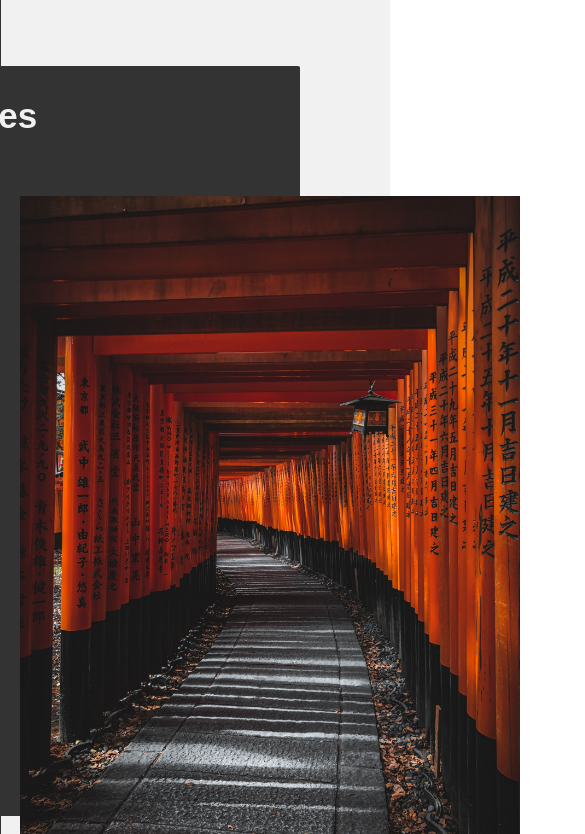
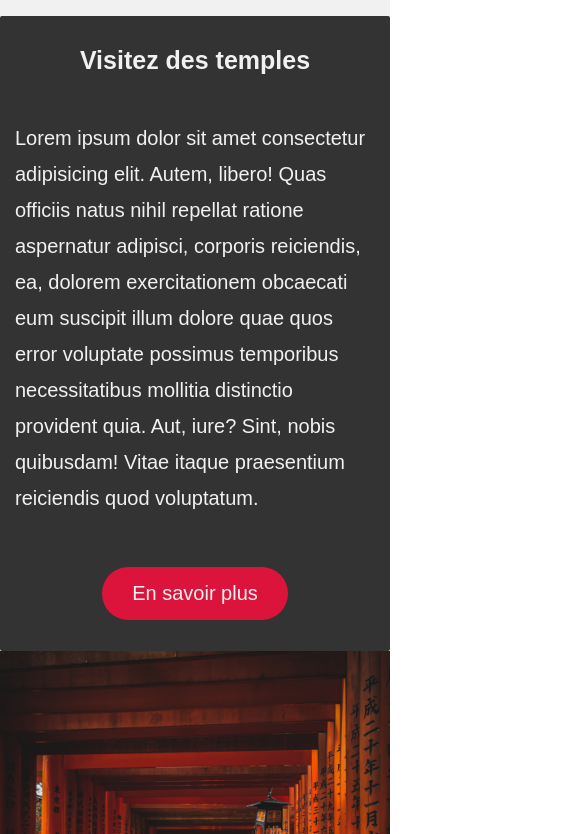
Before and after one commit to wilodorico/kyoto-tourisme, a plain HTML site: page index.html in a window 390 px wide. Shown: the part 684-1518 px from the top of the page, 585 px wide, since content can reach past the window. Drawn offline with Linux system fonts and the light colour scheme; a web font is replaced by a local one.

Commit message:
ajustement du responsive de la section asymetrique

```diff
--- a/style.css
+++ b/style.css
@@ -307,3 +307,107 @@ nav {
   grid-area: 1 / 3 / -1 / 4;
   border-left: 1px solid #333;
 }
+
+@media screen and (max-width: 1200px) {
+  .section-asymetrique {
+    grid-template: 200px repeat(6, auto) 100px / 1fr 600px 1fr;
+  }
+  .section-asymetrique h2 {
+    font-size: 50px;
+    padding-bottom: 0px;
+  }
+  .bloc-1 {
+    grid-area: 2 / 2 / 3 / 3;
+  }
+  .img-grid-1 {
+    grid-area: 3 / 2 / 4 /3;
+  }
+  .bloc-right {
+    grid-area: 4 / 2 / 5 / 3;
+  }
+  .img-grid-2 {
+    grid-area: 5 / 2 / 6 / 3;
+  }
+  .bloc-3 {
+    grid-area: 6 / 2 / 7 / 3;
+  }
+  .img-grid-3 {
+    grid-area: 7 / 2 / 8 / 3;
+  }
+  .bloc {
+    height: 100%;
+    margin-bottom: 0px;
+  }
+  .img-grid {
+    position: static;
+    width: 600px;
+    height: 750px;
+  }
+
+  .img-grid-1,
+  .img-grid-3 {
+    top: 0px;
+    left: 0px;
+  }
+  .img-grid-2 {
+    top: 0px;
+    left: 0px;
+  }
+  .bloc-left {
+    left: 0px;
+  }
+  .bloc-right {
+    right: 0px;
+  }
+  .bloc-txt-left {
+    width: 100%;
+    height: 100%;
+  }
+  .bloc-txt-left h3,
+  .bloc-txt-right h3 {
+    text-align: center;
+  }
+  .bloc-txt-left p,
+  .bloc-txt-right p {
+    font-size: 20px;
+    line-height: 1.8;
+    padding: 15px;
+  }
+  .bloc button {
+    font-size: 20px;
+    padding: 15px 30px;
+    margin-bottom: 30px;
+  }
+  .bloc-txt-right {
+    position: static;
+    width: 100%;
+    height: 100%;
+  }
+}
+
+@media screen and (max-width: 600px) {
+  .section-asymetrique {
+    grid-template: 150px repeat(6, auto) 100px / 100%;
+  }
+  .ligne-gauche, .ligne-droite {
+    display: none;
+  }
+  .section-asymetrique h2 {
+    font-size: 25px;
+  }
+  .bloc,
+  .img-grid {
+    grid-area: auto;
+  }
+  .img-grid {
+    width: 100%;
+    height: 100%;
+  }
+  .bloc-txt-left h3,
+  .bloc-txt-right h3 {
+    font-size: 25px;
+  }
+  .bloc-txt-right {
+    width: 100%;
+  }
+}
```
